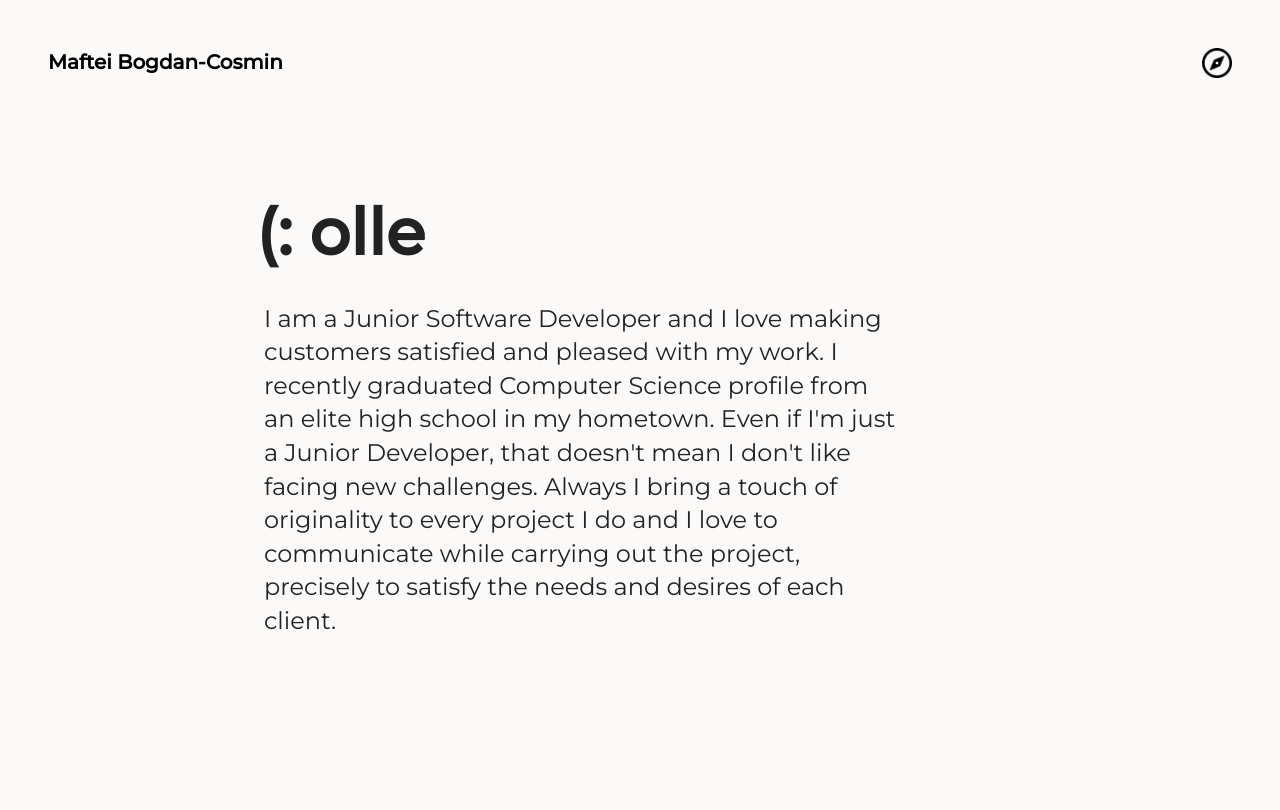
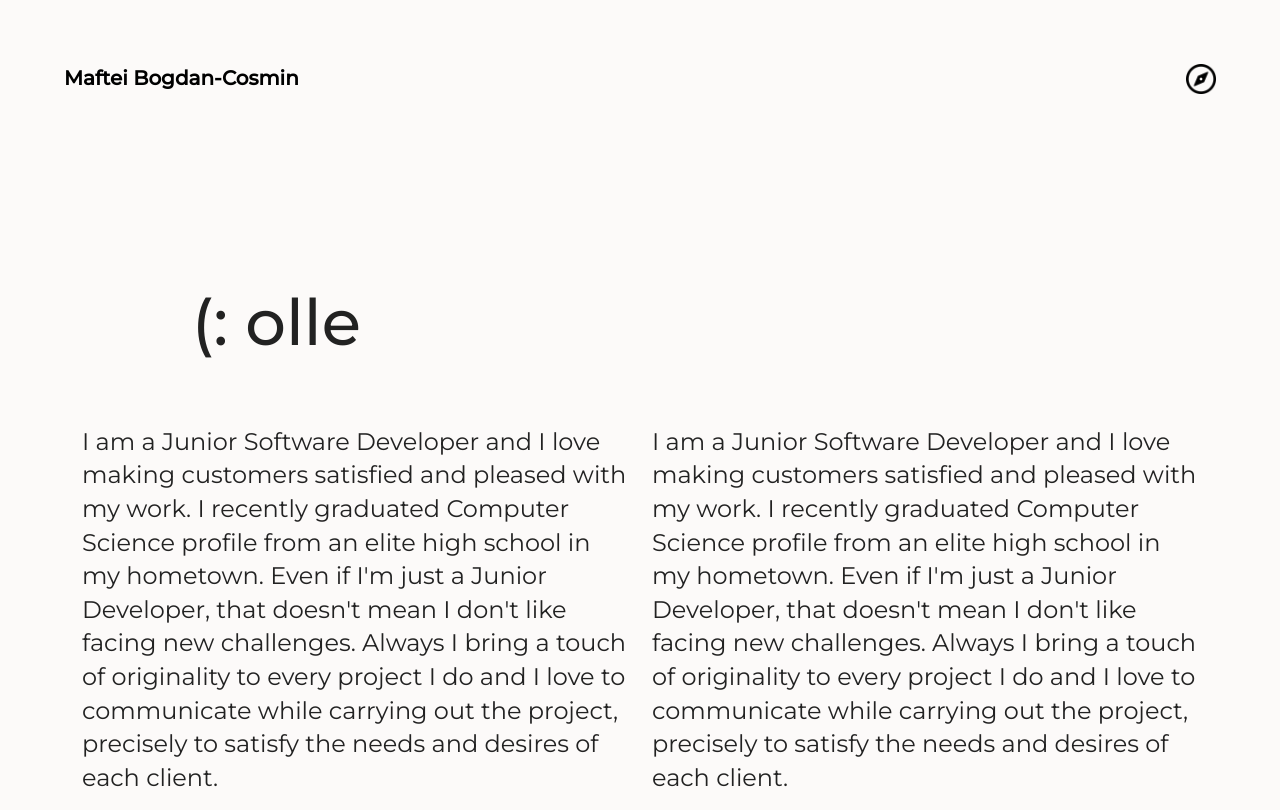
Before and after one commit to bogdanc64/Personal-Website, a website built with Parcel: page index.html in a window 1280 px wide. Built offline with nearby package versions, Linux system fonts and the light colour scheme.

Commit message:
Added Bootstrap and modified first page

```diff
--- a/css/main.css
+++ b/css/main.css
@@ -15,25 +15,24 @@
 
 
 html, body{
-  background-color: #FCFAF9;
+  background-color: #FCFAF9 !important;
   color: #222;
   font-size: 1em;
   line-height: 1.4;
-  font-family: 'Montserrat';
+  font-family: 'Montserrat' !important;
   margin: 0;
   transform: scaleX(1);
   transform-origin: right;
 }
 
 
-
-a {
+header a {
     text-decoration: none;
   }
 
 header
 {
-  padding: 3em;
+  padding: 4em;
 }
 
 .logo{
@@ -55,29 +54,31 @@ header
     cursor: pointer;
   }
 
-section .firstpage_text{
-  padding: 4em;
+.section{
+  background: none;
+}
+
+.section .firstpage_text{
+  padding: 3em;
  /*box-shadow: 0 10px 16px 0 rgb(0 0 0 / 20%), 0 6px 20px 0 rgb(0 0 0 / 19%) !important;*/
 }
 
-section h1{
+.animated_title{
   font-size: 4em;
-  margin: 1em 4em auto;
+  margin:2em 0 1em 3em;
   transition: ease-in 0.2s;
   display:inline-block;
 
 }
 
-section h1:hover{
+.animated_title:hover{
   color: #48E5C2;
   cursor: context-menu;
 
 }
 
-section p{
+.section p{
   font-size: 1.5em;
-  margin: 1em 11em auto;
-  width: 50%;
 }
 
 
@@ -113,6 +114,7 @@ nav ul{
 
 nav ul a{
   color:  #FCFAF9;
+  text-decoration: none;
   font-weight: bold;
   font-size: 1.4em;
 }
--- a/index.html
+++ b/index.html
@@ -18,6 +18,7 @@
 
   <link rel="stylesheet" href="css/normalize.css">
   <link rel="stylesheet" href="css/main.css">
+  <link href="https://cdn.jsdelivr.net/npm/bootstrap@5.0.1/dist/css/bootstrap.min.css" rel="stylesheet" integrity="sha384-+0n0xVW2eSR5OomGNYDnhzAbDsOXxcvSN1TPprVMTNDbiYZCxYbOOl7+AMvyTG2x" crossorigin="anonymous">
 
   <meta name="theme-color" content="#fafafa">
 </head>
@@ -51,11 +52,17 @@
       <a href="#" class="logo">Maftei Bogdan-Cosmin</a>
       <img src="img/menu.png" class="menu-btn" id="open-menu"/>
   </header>
-
-  <section>
-      <H1>(: <span class="txt-type" data-wait="3000" data-words='["iH", "olleH"]'> </span></H1>
-      <p>I am a Junior Software Developer and I love making customers satisfied and pleased with my work. I recently graduated Computer Science profile from an elite high school in my hometown. Even if I'm just a Junior Developer, that doesn't mean I don't like facing new challenges. Always I bring a touch of originality to every project I do and I love to communicate while carrying out the project, precisely to satisfy the needs and desires of each client.</p>
-  </section>
+  <H1 class="animated_title">(: <span class="txt-type" data-wait="3000" data-words='["iH", "olleH"]'> </span></H1>
+    <div class="section container">
+      <div class="row">
+        <div class="col">
+          <p>I am a Junior Software Developer and I love making customers satisfied and pleased with my work. I recently graduated Computer Science profile from an elite high school in my hometown. Even if I'm just a Junior Developer, that doesn't mean I don't like facing new challenges. Always I bring a touch of originality to every project I do and I love to communicate while carrying out the project, precisely to satisfy the needs and desires of each client.</p>
+        </div>
+        <div class="col">
+          <p>I am a Junior Software Developer and I love making customers satisfied and pleased with my work. I recently graduated Computer Science profile from an elite high school in my hometown. Even if I'm just a Junior Developer, that doesn't mean I don't like facing new challenges. Always I bring a touch of originality to every project I do and I love to communicate while carrying out the project, precisely to satisfy the needs and desires of each client.</p>
+        </div>
+      </div>
+    </div>
 
   <script src="js/vendor/modernizr-3.11.2.min.js"></script>
   <script src="js/plugins.js"></script>
@@ -67,6 +74,7 @@
     ga('create', 'UA-XXXXX-Y', 'auto'); ga('set', 'anonymizeIp', true); ga('set', 'transport', 'beacon'); ga('send', 'pageview')
   </script>
   <script src="https://www.google-analytics.com/analytics.js" async></script>
+  <script src="https://cdn.jsdelivr.net/npm/bootstrap@5.0.1/dist/js/bootstrap.bundle.min.js" integrity="sha384-gtEjrD/SeCtmISkJkNUaaKMoLD0//ElJ19smozuHV6z3Iehds+3Ulb9Bn9Plx0x4" crossorigin="anonymous"></script>
 </body>
 
 </html>
```
